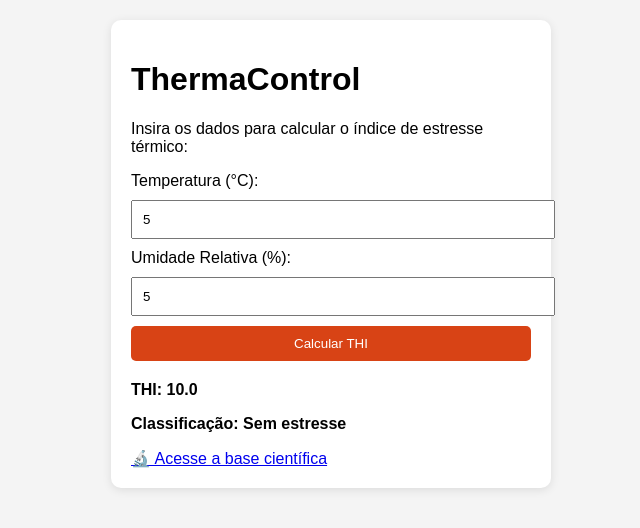
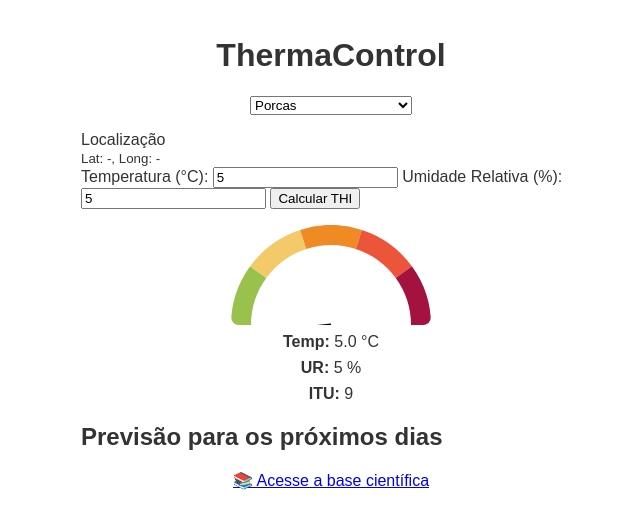
Before and after one commit to GugaViloApp/ThermaControl_app1, a plain HTML site: page index.html in a window 1280 px wide. Both pictures are taken after typing "5", "5" into the empty fields and a click on the button "Calcular THI". Shown: the whole page, without its empty margins (309-949 px from the left). Drawn offline with Linux system fonts and the light colour scheme.

Commit message:
Add files via upload

```diff
--- a/index.html
+++ b/index.html
@@ -1,23 +1,55 @@
-
 <!DOCTYPE html>
 <html lang="pt-br">
 <head>
   <meta charset="UTF-8" />
   <meta name="viewport" content="width=device-width, initial-scale=1.0"/>
   <title>ThermaControl</title>
-  <link rel="stylesheet" href="style.css"/>
+  <link rel="stylesheet" href="style.css" />
 </head>
 <body>
   <div class="container">
-    <h1>ThermaControl</h1>
-    <p>Insira os dados para calcular o índice de estresse térmico:</p>
-    <label>Temperatura (°C):</label>
-    <input type="number" id="temp" />
-    <label>Umidade Relativa (%):</label>
-    <input type="number" id="ur" />
-    <button onclick="calcularTHI()">Calcular THI</button>
-    <div id="resultado"></div>
-    <a href="conhecimento.html">🔬 Acesse a base científica</a>
+    <header>
+      <h1>ThermaControl</h1>
+      <select id="categoria">
+        <option>Porcas</option>
+        <option>Suínos em engorda</option>
+        <option>Leitões de maternidade</option>
+        <option>Leitões de creche</option>
+        <option>Machos</option>
+      </select>
+    </header>
+    <main>
+      <section id="input-section">
+        <div class="location">
+          <span id="location">Localização</span><br />
+          <small id="coordinates">Lat: -, Long: -</small>
+        </div>
+        <label>Temperatura (°C):</label>
+        <input type="number" id="temp" step="0.1" />
+        <label>Umidade Relativa (%):</label>
+        <input type="number" id="ur" step="1" />
+        <button onclick="calcularTHI()">Calcular THI</button>
+      </section>
+
+      <section id="output-section">
+        <div class="velocimetro">
+          <canvas id="gauge" width="200" height="100"></canvas>
+        </div>
+        <div id="resultados">
+          <div><strong>Temp:</strong> <span id="valTemp">-</span> °C</div>
+          <div><strong>UR:</strong> <span id="valUR">-</span> %</div>
+          <div><strong>ITU:</strong> <span id="valITU">-</span></div>
+        </div>
+      </section>
+
+      <section id="previsoes">
+        <h2>Previsão para os próximos dias</h2>
+        <div id="forecast-container"></div>
+      </section>
+    </main>
+    <footer>
+      <a href="conhecimento.html">📚 Acesse a base científica</a>
+    </footer>
   </div>
   <script src="script.js"></script>
 </body>
--- a/script.js
+++ b/script.js
@@ -1,20 +1,55 @@
 
 function calcularTHI() {
-  const temp = parseFloat(document.getElementById("temp").value);
-  const ur = parseFloat(document.getElementById("ur").value);
-  if (isNaN(temp) || isNaN(ur)) {
-    alert("Por favor, insira valores válidos.");
+  const t = parseFloat(document.getElementById('temp').value);
+  const ur = parseFloat(document.getElementById('ur').value);
+
+  if (isNaN(t) || isNaN(ur)) {
+    alert("Preencha todos os campos");
     return;
   }
-  const thi = temp - ((0.55 - 0.0055 * ur) * (temp - 14.5));
-  let classificacao = "";
-  if (thi <= 72) classificacao = "Sem estresse";
-  else if (thi <= 77) classificacao = "Estresse leve";
-  else if (thi <= 82) classificacao = "Estresse moderado";
-  else classificacao = "Estresse severo";
 
-  document.getElementById("resultado").innerHTML = `
-    <p>THI: ${thi.toFixed(1)}</p>
-    <p>Classificação: <strong>${classificacao}</strong></p>
-  `;
+  const thi = Math.round(t + 0.36 * t + 41.2 * (ur / 100));
+  document.getElementById('valTemp').textContent = t.toFixed(1);
+  document.getElementById('valUR').textContent = ur.toFixed(0);
+  document.getElementById('valITU').textContent = thi;
+
+  desenharVelocimetro(thi);
 }
+
+function desenharVelocimetro(valor) {
+  const canvas = document.getElementById("gauge");
+  const ctx = canvas.getContext("2d");
+  const centerX = canvas.width / 2;
+  const centerY = canvas.height;
+  const radius = 90;
+
+  ctx.clearRect(0, 0, canvas.width, canvas.height);
+
+  const cores = [
+    { lim: 73, cor: "#99C24D" },
+    { lim: 77, cor: "#F3C969" },
+    { lim: 81, cor: "#F08A24" },
+    { lim: 85, cor: "#ED553B" },
+    { lim: 100, cor: "#A4123F" }
+  ];
+
+  let startAngle = Math.PI;
+  let endAngle;
+  for (let i = 0; i < cores.length; i++) {
+    endAngle = startAngle + Math.PI / cores.length;
+    ctx.beginPath();
+    ctx.arc(centerX, centerY, radius, startAngle, endAngle);
+    ctx.lineWidth = 20;
+    ctx.strokeStyle = cores[i].cor;
+    ctx.stroke();
+    startAngle = endAngle;
+  }
+
+  const angle = Math.PI + (valor - 70) * (Math.PI / 30);
+  ctx.beginPath();
+  ctx.moveTo(centerX, centerY);
+  ctx.lineTo(centerX + radius * Math.cos(angle), centerY + radius * Math.sin(angle));
+  ctx.strokeStyle = "black";
+  ctx.lineWidth = 3;
+  ctx.stroke();
+}
--- a/style.css
+++ b/style.css
@@ -1,32 +1,43 @@
 
 body {
   font-family: Arial, sans-serif;
-  background: #f4f4f4;
+  background: #ffffff;
   margin: 0;
-  padding: 20px;
+  padding: 0;
+  color: #333;
 }
 .container {
-  max-width: 400px;
+  max-width: 500px;
   margin: auto;
-  background: #fff;
-  padding: 20px;
-  border-radius: 10px;
-  box-shadow: 0 2px 10px rgba(0,0,0,0.1);
+  padding: 1em;
 }
-input {
-  width: 100%;
-  padding: 10px;
-  margin: 10px 0;
+header, footer {
+  text-align: center;
 }
-button {
-  width: 100%;
-  padding: 10px;
-  background: #d84315;
-  color: white;
-  border: none;
-  border-radius: 5px;
+main {
+  margin-top: 1em;
 }
-#resultado {
-  margin-top: 20px;
-  font-weight: bold;
+#output-section {
+  margin-top: 1em;
+  text-align: center;
 }
+.velocimetro canvas {
+  display: block;
+  margin: auto;
+}
+#resultados div {
+  margin: 0.5em 0;
+}
+#forecast-container {
+  display: flex;
+  flex-direction: column;
+  gap: 0.5em;
+}
+.forecast-day {
+  display: flex;
+  justify-content: space-between;
+  align-items: center;
+}
+canvas {
+  border-radius: 8px;
+}
```
Also changed, not shown: conhecimento.html (+4 -7 lines).
